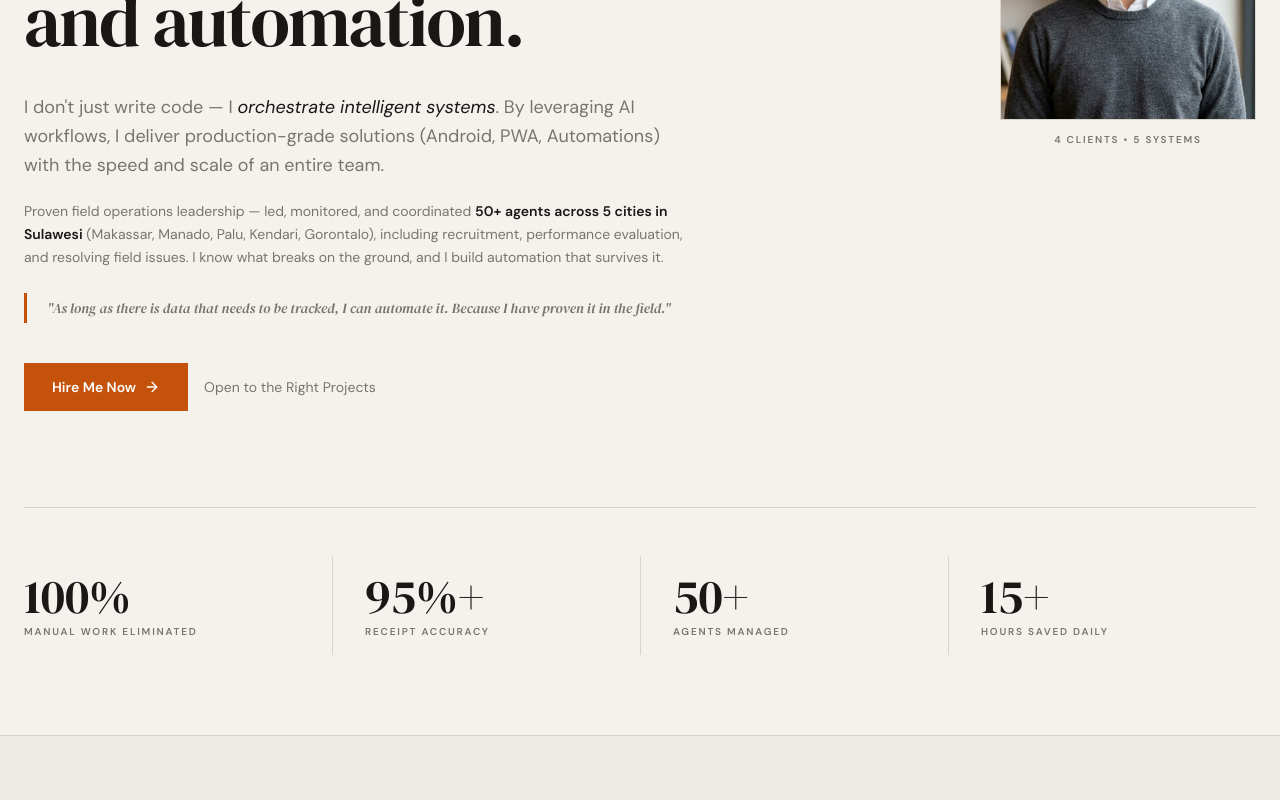
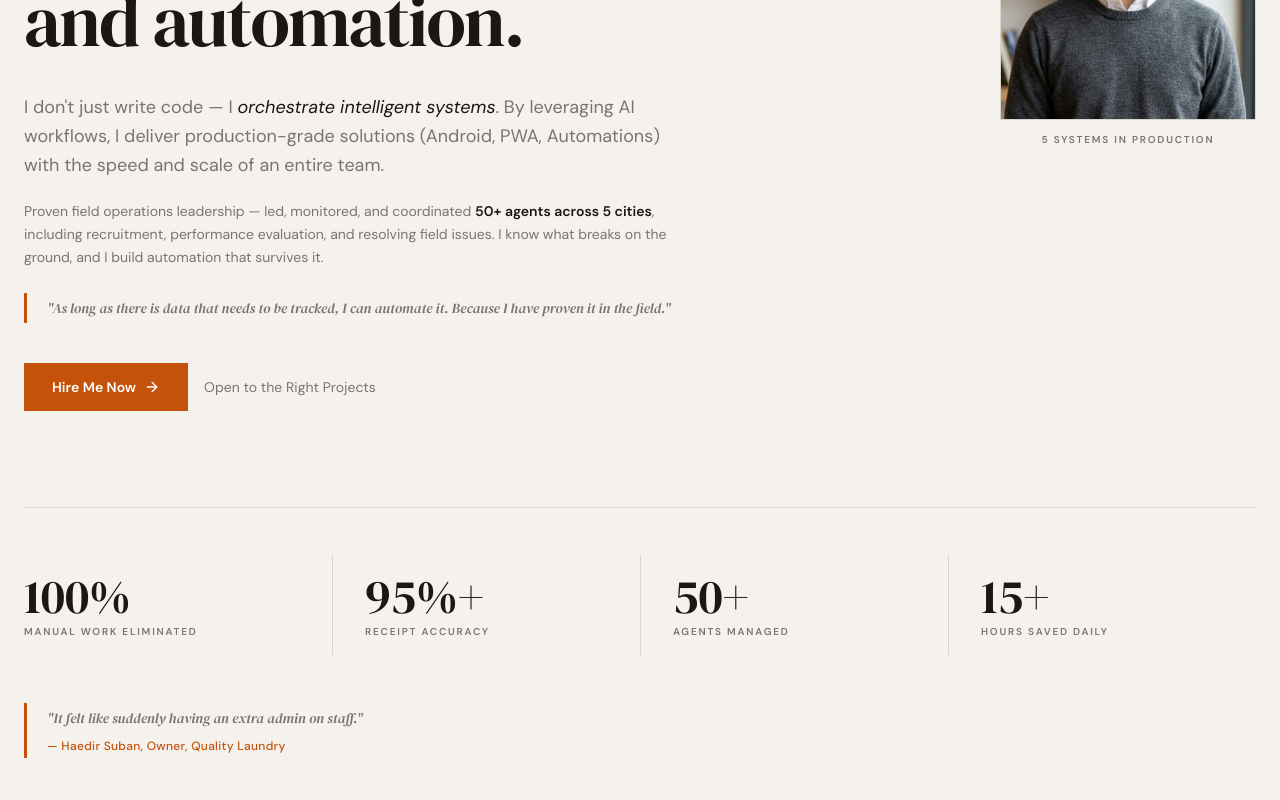
Before and after one commit to tamtam2492/portfolio, a React (Vite) app: page / in a window 1280 px wide. Shown: the part 360-1160 px from the top of the page. Built offline with nearby package versions, Linux system fonts and the light colour scheme.

Commit message:
refactor: remove city names from hero, 5 Systems in Production, add pull quote

```diff
--- a/src/App.tsx
+++ b/src/App.tsx
@@ -138,12 +138,13 @@ const translations = {
       p1_highlight: "orchestrate intelligent systems",
       p1_post: ". By leveraging AI workflows, I deliver production-grade solutions (Android, PWA, Automations) with the speed and scale of an entire team.",
       p2_pre: "Proven field operations leadership — led, monitored, and coordinated ",
-      p2_highlight: "50+ agents across 5 cities in Sulawesi",
-      p2_post: " (Makassar, Manado, Palu, Kendari, Gorontalo), including recruitment, performance evaluation, and resolving field issues. I know what breaks on the ground, and I build automation that survives it.",
+      p2_highlight: "50+ agents across 5 cities",
+      p2_post: ", including recruitment, performance evaluation, and resolving field issues. I know what breaks on the ground, and I build automation that survives it.",
       quote: '"As long as there is data that needs to be tracked, I can automate it. Because I have proven it in the field."',
       cta_hire: "Hire Me Now",
       available: "Open to the Right Projects",
-      badge_img: "4 Clients • 5 Systems",
+      badge_img: "5 Systems in Production",
+      pull_quote: { text: "It felt like suddenly having an extra admin on staff.", author: "Haedir Suban", role: "Owner, Quality Laundry" },
     },
     stats: [
       { label: "Manual Work Eliminated", value: "100%" },
@@ -227,13 +228,14 @@ const translations = {
       p1_pre: "Saya tidak sekadar menulis kode — saya ",
       p1_highlight: "mengorkestrasi sistem cerdas",
       p1_post: ". Dengan memanfaatkan workflow AI, saya menghasilkan solusi production-grade (Android, PWA, Otomasi) dengan kecepatan dan skala satu tim penuh.",
-      p2_pre: "Terbukti dalam kepemimpinan operasional lapangan — memimpin, memonitor, dan mengoordinasikan ",
-      p2_highlight: "50+ agen di 5 kota di Sulawesi",
-      p2_post: " (Makassar, Manado, Palu, Kendari, Gorontalo), termasuk rekrutmen, evaluasi kinerja, dan penyelesaian masalah lapangan. Saya tahu apa yang rusak di lapangan, dan saya membangun otomasi yang tahan uji.",
+      p2_pre: "Terbukti dalam kepemimpinan operasional lapangan — memimpin, memantau, dan mengoordinasikan ",
+      p2_highlight: "50+ agen di 5 kota",
+      p2_post: ", termasuk rekrutmen, evaluasi kinerja, dan penyelesaian masalah lapangan. Saya tahu apa yang rusak di lapangan, dan saya membangun otomasi yang tahan uji.",
       quote: '"Selama ada data yang perlu dilacak, saya bisa mengotomatisasinya. Karena saya sudah membuktikannya di lapangan."',
       cta_hire: "Hubungi Sekarang",
       available: "Terbuka untuk Proyek yang Tepat",
-      badge_img: "4 Klien • 5 Sistem",
+      badge_img: "5 Sistem di Produksi",
+      pull_quote: { text: "Rasanya seperti tiba-tiba punya staf admin.", author: "Haedir Suban", role: "Pemilik, Quality Laundry" },
     },
     stats: [
       { label: "Pekerjaan Manual Dieliminasi", value: "100%" },
@@ -450,6 +452,17 @@ export default function App() {
                 <div className="label-caps">{stat.label}</div>
               </div>
             ))}
+          </motion.div>
+
+          {/* Pull quote */}
+          <motion.div
+            initial={{ opacity: 0 }}
+            animate={{ opacity: 1 }}
+            transition={{ delay: 0.6, duration: 0.6 }}
+            className="mt-12 border-l-[3px] border-brand-accent pl-5 py-1"
+          >
+            <p className="text-sm font-serif italic text-brand-muted leading-relaxed mb-2">"{t.hero.pull_quote.text}"</p>
+            <p className="text-xs text-brand-accent font-medium tracking-wide">— {t.hero.pull_quote.author}, {t.hero.pull_quote.role}</p>
           </motion.div>
         </div>
       </header>
```
